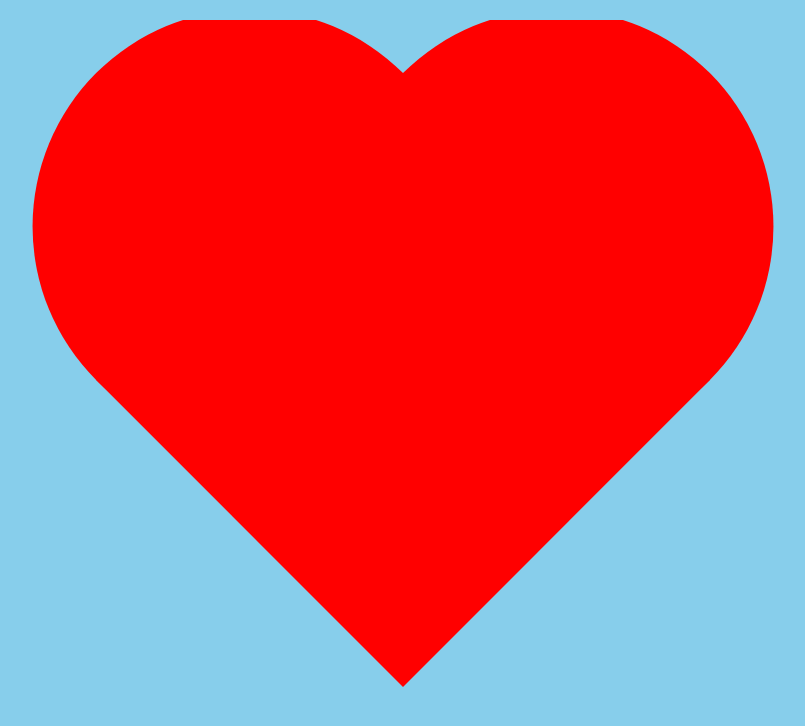
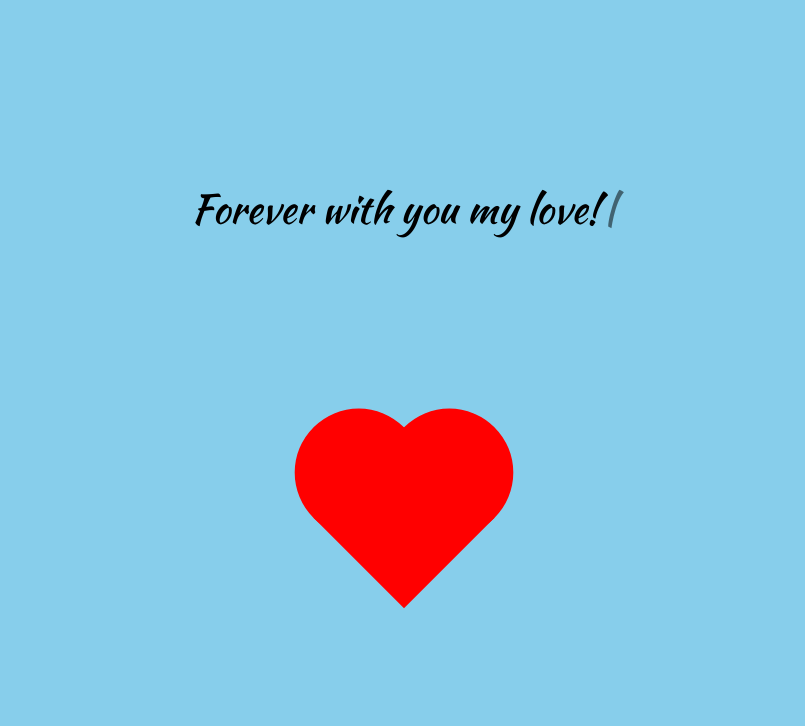
Before and after one commit to IvanovAlmeida/IvanovAlmeida.github.io, a plain HTML site: page index.html in a window 1280 px wide. Shown: the whole page, without its empty margins (237-1042 px from the left). Drawn offline with nearby package versions, Linux system fonts and the light colour scheme.

Commit message:
Update index.html

```diff
--- a/index.html
+++ b/index.html
@@ -1,20 +1,42 @@
 <!DOCTYPE html>
 <html>
 	<head>
-		<title> I love you <3 </title>
+
+		<title>I love you <3 </title>
+
 		<!--[if IE]><link rel="shortcut icon" href="assets/favicon.ico"><![endif]-->
 		<link rel="icon" href="assets/favicon.ico">
 
 		<link rel="stylesheet" type="text/css" href="assets/style.css">
+		<link href='https://fonts.googleapis.com/css?family=Kaushan+Script' rel='stylesheet' type='text/css'>
+		<link rel="stylesheet" type="text/css" href="https://cdnjs.cloudflare.com/ajax/libs/animate.css/3.5.1/animate.min.css">
+
 	</head>
 	<body>
 
-		<div class="heart"></div>
+		<p class="message">Forever with you my love!</p>
+
+		<div class="container animated pulse infinite">
+			<div class="heart"></div>
+		</div>
 
 		<script
 	  		src="https://code.jquery.com/jquery-3.3.1.min.js"
   			integrity="sha256-FgpCb/KJQlLNfOu91ta32o/NMZxltwRo8QtmkMRdAu8="
   			crossorigin="anonymous">
 		</script>
+		<script type="text/javascript">
+
+			function typeWriter(elemento) {
+				const textoArray = elemento.innerHTML.split('');
+				elemento.innerHTML = "";
+				textoArray.forEach( (letra, i) => {
+					setTimeout( () => elemento.innerHTML += letra, 75 * i);
+				});
+			}
+
+			const frase = document.querySelector('.message');
+			typeWriter(frase);
+		</script>
 	</body>
 </html>
```
